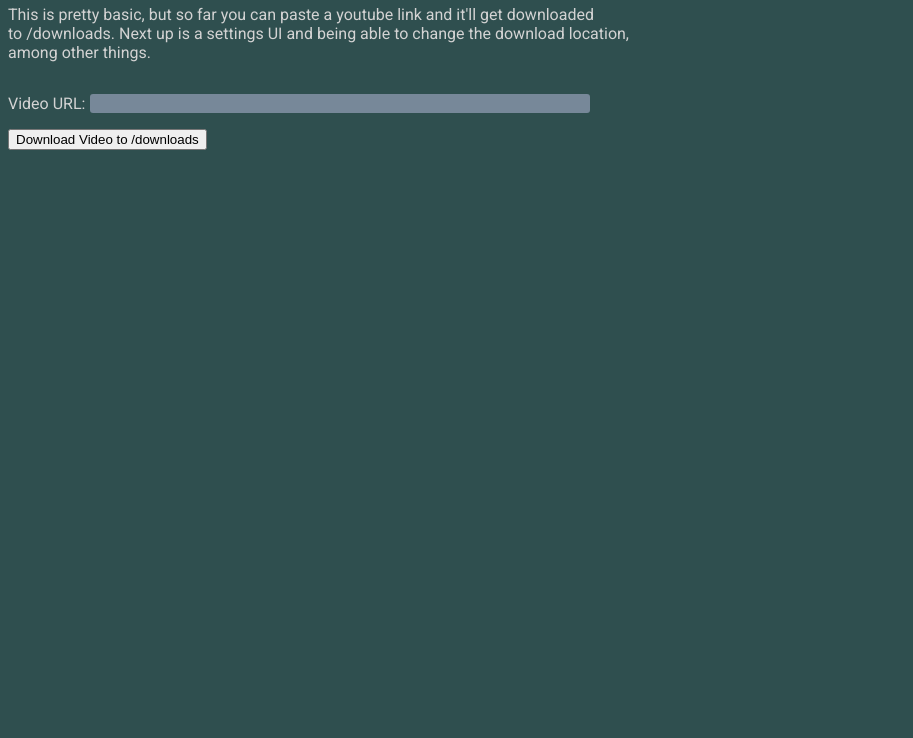
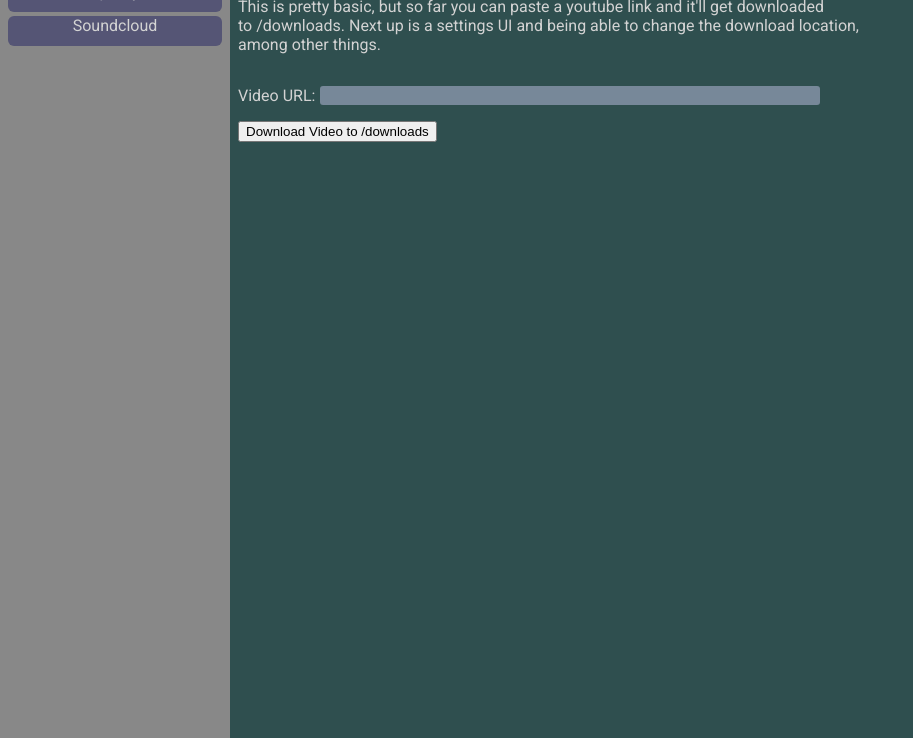
Before and after one commit to AyOhEe/Youtube-dl-Web-UI, a plain HTML site: page web/index.html in a window 1280 px wide. Shown: the part 62-800 px from the top of the page, without its empty margins (0-913 px from the left). Drawn offline with Linux system fonts and the light colour scheme.

Commit message:
Added sidebar
It doesn't do anything yet, but it's there

Might look into frameworks that aren't literally python's http

```diff
--- a/web/index.html
+++ b/web/index.html
@@ -1,16 +1,15 @@
 <html>
     <head>
         <link rel="stylesheet" href="https://fonts.googleapis.com/css?family=Roboto">
-        <style>
-            html{
-                font-family: 'Roboto', Arial;
-                background-color: darkslategray;
-                color: lightgray;
-            }
-        </style>
+        <link rel="stylesheet" href="styles.css">
         <script src="test.js"></script>
     </head>
-    <main>
+    <body>
+        <nav id="sidebar">
+            <div class="sidebar-element">Youtube</div>
+            <div class="sidebar-element">Spotify</div>
+            <div class="sidebar-element">Soundcloud</div>
+        </nav>
         <h1>
             Local YouTube Downloader
         </h1>
@@ -22,9 +21,9 @@
 
         <div style="display: flex;">
             <p style="padding-right: 5px;">Video URL:</p>
-            <p id="video-url" contenteditable="True" style="color: black; background-color:lightslategray; width:500px; display: inline-block; border-radius: 3px;"></p>
+            <p id="video-url" contenteditable="True"></p>
         </div>
 
         <button onclick="TestButton();">Download Video to /downloads</button>
-    </main>
+    </body>
 </html>
--- /dev/null
+++ b/web/styles.css
@@ -0,0 +1,45 @@
+html{
+    font-family: 'Roboto', Arial;
+    background-color: darkslategray;
+    color: lightgray;
+}
+
+body{
+    padding: 0;
+    border: 0;
+    margin: 0;
+}
+
+p#video-url{
+    color: black;
+    background-color:lightslategray;
+    width:500px;
+    display: inline-block;
+    border-radius: 3px;
+}
+
+#sidebar{
+    background-color: #888888;
+    height: 100%;
+    width: 230px;
+    float:left;
+    text-align: center;
+    display: flex;
+    flex-direction: column;
+    box-sizing: border-box;
+
+    padding: 0.5rem;
+    border: 0;
+    margin: 0;
+    margin-right: 0.5rem;
+}
+
+.sidebar-element{
+    height: 30px;
+    width: 100%px;
+    color: lightgray;
+    background-color: #555575;
+    margin-top: 2px;
+    margin-bottom: 2px;
+    border-radius: 6px;
+}
```
